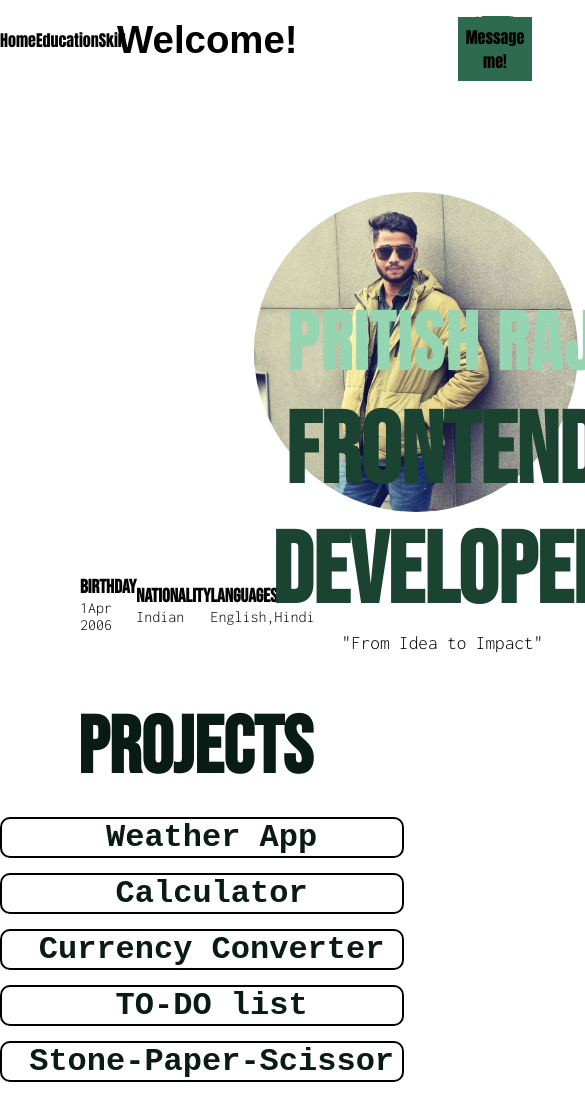
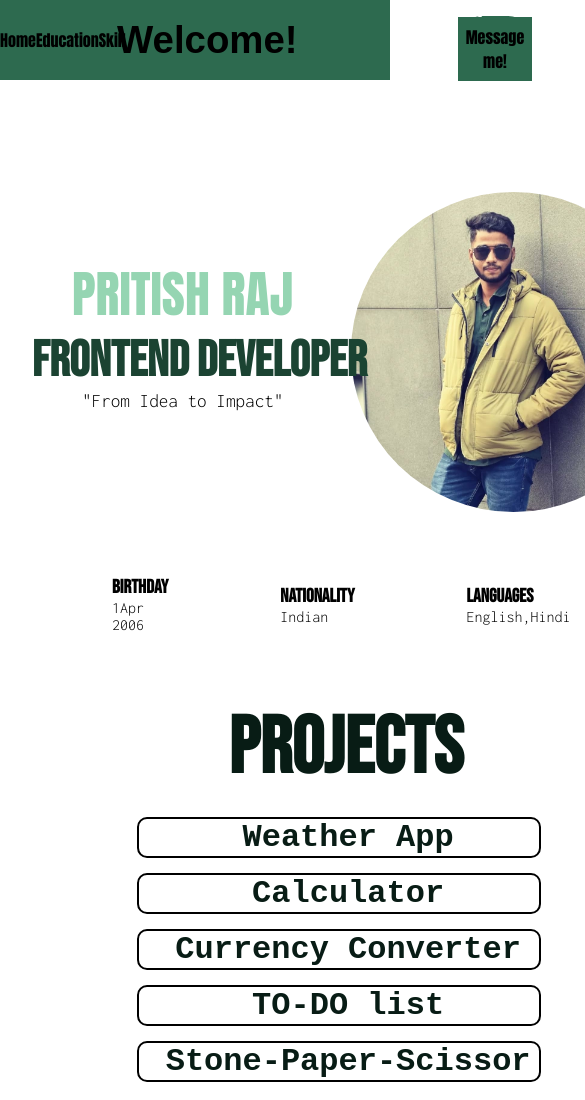
Before and after one commit to pritishraj01/portfolio, a plain HTML site: page index.html in a window 390 px wide. Shown: the top 1100 px of the page, 585 px wide, since content can reach past the window. Drawn offline with Linux system fonts and the light colour scheme; a web font is replaced by a local one.

Commit message:
making responsive

```diff
--- a/style.css
+++ b/style.css
@@ -7,6 +7,7 @@
   margin: 0;
   padding: 0;
 }
+
 
 .fade-in {
   opacity: 0;
@@ -25,17 +26,12 @@
   border-radius: 50%;
 }
 
-.links {
-  display: flex;
-  align-items: center;
-  gap: 20px;
-  height: 3rem;
-}
 
 #media {
   padding: 30px;
   margin-top: 5rem;
 }
+
 
 .main {
   width: 30%;
@@ -44,6 +40,8 @@
   height: 3rem;
   align-items: center;
 }
+
+
 
 .options {
   color: black;
@@ -63,7 +61,15 @@
   justify-content: space-between;
   align-items: center;
   height: 5rem;
-  width: 100%;
+  width: 100vw;
+  background-color: #800f2f;
+}
+
+@media(max-width:600px){
+  .navBar{
+    width: 100vw;
+    background-color: #2d6a4f;
+  }
 }
 
 .msg p {
@@ -76,12 +82,14 @@
   margin-right: 10rem;
 }
 
+
+
 .call {
   background-color: #2d6a4f;
   color: white;
   height: 3rem;
   width: 12rem;
-  margin-right: 3rem;
+  /* margin-right: 3rem; */
   display: flex;
   justify-content: center;
   align-items: center;
@@ -91,6 +99,8 @@
   border-bottom-right-radius: 2rem;
   transition: all 0.3s ease;
 }
+
+
 
 .call:hover {
   cursor: pointer;
@@ -106,6 +116,8 @@
   font-style: normal;
   padding: 8px;
 }
+
+
 
 .social-media {
   margin-left: 1rem;
@@ -124,16 +136,37 @@ img {
   top: 12rem;
 }
 
+@media(max-width:600px) {
+  img {
+    position: absolute;
+    left: 90vw;
+  }
+}
+
 .profile {
   text-align: center;
   margin-top: 10rem;
   height: 20rem;
 }
 
+@media(max-width:600px) {
+  .profile {
+    text-align: start;
+  }
+}
+
 .text-on-img {
   position: absolute;
   top: 18rem;
   left: 17rem;
+}
+
+@media(max-width:600px) {
+  .text-on-img {
+    position: absolute;
+    left: 2rem;
+    top: 16rem;
+  }
 }
 
 .profile #name {
@@ -144,12 +177,33 @@ img {
   color: #95d5b2;
 }
 
+@media(max-width:600px) {
+  .profile #name {
+    font-size: 10px;
+    margin-left: 40px;
+  }
+}
+
+@media(max-width:600px) {
+  .profile #name {
+    font-size: 50px;
+  }
+}
+
+
 .profile #designation {
   font-size: 100px;
   font-family: "Bebas Neue", sans-serif;
   font-weight: 800;
   font-style: normal;
   color: #1b4332;
+}
+
+@media(max-width:600px) {
+  .profile #designation {
+    font-size: 50px;
+    width: 500px;
+  }
 }
 
 .profile #punch-line {
@@ -161,11 +215,25 @@ img {
   font-size: larger;
 }
 
+@media(max-width:600px) {
+  .profile #punch-line {
+    margin-left: 50px;
+  }
+}
+
 .info {
   display: flex;
   justify-content: space-between;
   align-items: center;
   padding: 1rem 5rem 1rem 5rem;
+}
+
+@media(max-width:600px) {
+  .info {
+    width: 100%;
+    gap: 7rem;
+    margin-left: 2rem;
+  }
 }
 
 .info .head {
@@ -201,6 +269,12 @@ img {
   padding: 20px;
   text-align: center;
   margin-top: 2rem;
+}
+
+@media (max-width:600px) {
+  .content #projects {
+    margin-left: 4.5rem;
+  }
 }
 
 .project-list {
@@ -240,3 +314,17 @@ img {
 
   transform: scale(1.1);
 }
+
+.links {
+  display: flex;
+  align-items: center;
+  gap: 20px;
+  height: 3rem;
+}
+
+
+@media(max-width:600px) {
+  .content {
+    margin-left: 35vw;
+  }
+}
```
